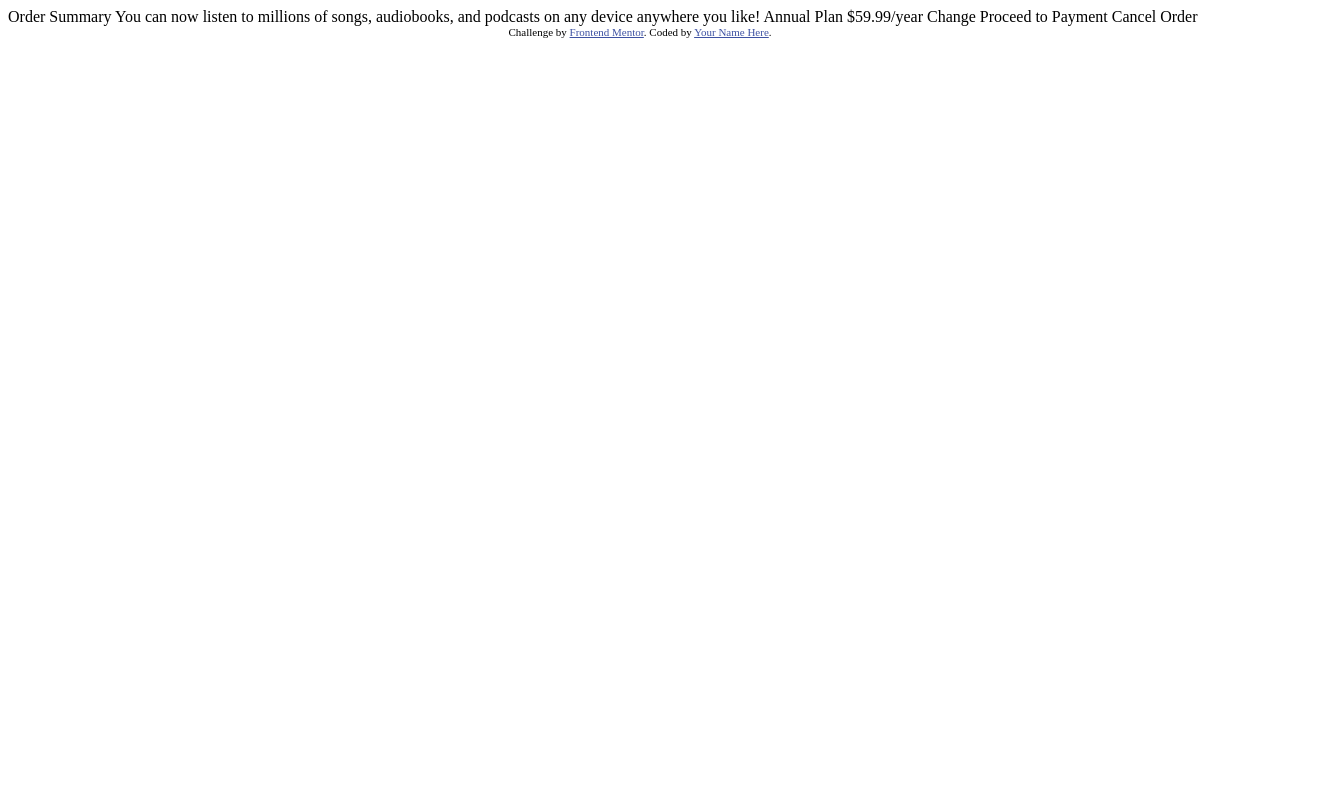
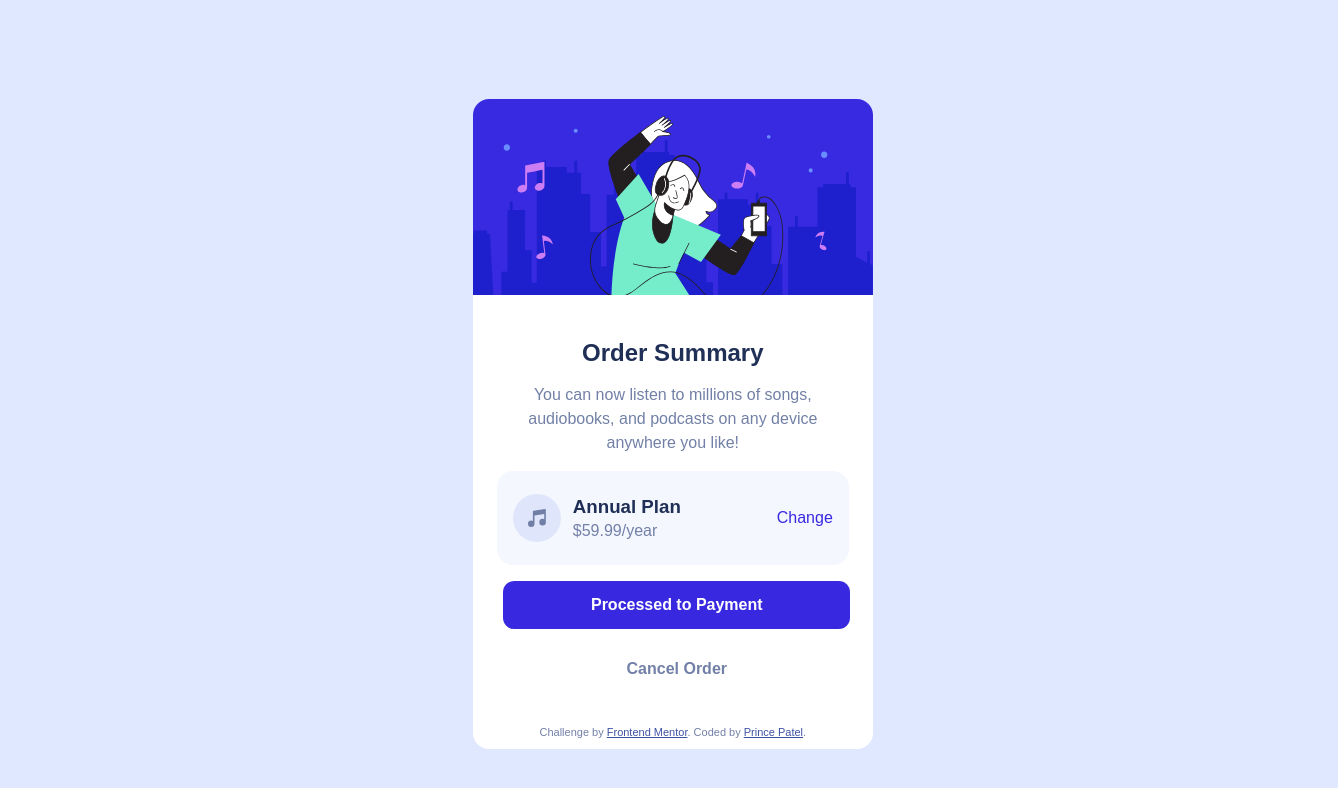
Before and after one commit to PrincePatel27/order-summary-component, a plain HTML site: page index.html in a window 1280 px wide. Shown: the whole page, 1338 px wide, since content can reach past the window. Drawn offline with Linux system fonts and the light colour scheme; a web font is replaced by a local one.

Commit message:
add css file

```diff
--- a/index.html
+++ b/index.html
@@ -1,37 +1,53 @@
 <!DOCTYPE html>
 <html lang="en">
+
 <head>
   <meta charset="UTF-8">
-  <meta name="viewport" content="width=device-width, initial-scale=1.0"> <!-- displays site properly based on user's device -->
+  <meta name="viewport" content="width=device-width, initial-scale=1.0">
+  <meta http-equiv="X-UA-Compatible" content="IE=edge">
+  <meta name="description" content="Order summary card component">
+  <title>Frontend Mentor | Order summary card</title>
+  <link rel="preconnect" href="https://fonts.googleapis.com">
+  <link rel="preconnect" href="https://fonts.gstatic.com" crossorigin>
+  <link href="https://fonts.googleapis.com/css2?family=Red+Hat+Mono:wght@500&display=swap" rel="stylesheet">
+  <link rel="icon" type="image/png" sizes="32x32" href="./images/favicon-32x32.png">
+  <link rel="stylesheet" href="styles.css">
+</head>
 
-  <link rel="icon" type="image/png" sizes="32x32" href="./images/favicon-32x32.png">
+<body>
+  <main class="contanier">
+    <img src="images/illustration-hero.svg" class="illustion-image" alt="illustration of hero">
 
-  <title>Frontend Mentor | Order summary card</title>
+    <div class="card-contanier">
+      <h1 class="title">Order Summary</h1>
+      <p class="description">You can now listen to millions of songs, audiobooks, and podcasts on any
+        device anywhere you like!</p>
 
-  <!-- Feel free to remove these styles or customise in your own stylesheet 👍 -->
-  <style>
-    .attribution { font-size: 11px; text-align: center; }
-    .attribution a { color: hsl(228, 45%, 44%); }
-  </style>
-</head>
-<body>
+      <div class="card-contanier-plan">
+        <img src="images/icon-music.svg" class="music-image" alt="Music Icon">
 
-  Order Summary
+        <div class="card-order-plan">
+          <h3>Annual Plan</h3>
+          <p>$59.99/year</p>
+        </div>
 
-  You can now listen to millions of songs, audiobooks, and podcasts on any
-  device anywhere you like!
+        <a href="#" class="card-change">Change</a>
+      </div>
 
-  Annual Plan
-  $59.99/year
+      <div class="btn">
+        <a href="#" class="btn-primary">Processed to Payment</a>
+        <a href="#" class="btn-secondary">Cancel Order</a>
+      </div>
 
-  Change
+    </div>
+    <footer class="attribution">
+      Challenge by
+      <a href="https://www.frontendmentor.io?ref=challenge" target="_blank">Frontend Mentor</a>.
+      Coded by <a href="#">Prince Patel</a>.
+    </footer>
 
-  Proceed to Payment
-  Cancel Order
+  </main>
 
-  <div class="attribution">
-    Challenge by <a href="https://www.frontendmentor.io?ref=challenge" target="_blank">Frontend Mentor</a>.
-    Coded by <a href="#">Your Name Here</a>.
-  </div>
 </body>
+
 </html>
--- /dev/null
+++ b/styles.css
@@ -0,0 +1,92 @@
+body{
+    font-family: "Red Hat Display", sans-serif;
+    font-size: 1rem;
+    color: hsl(224deg, 23%, 55%);
+    display: flex;
+    flex-direction: column;
+    justify-content: center;
+    align-items: center;
+    width: 100%;
+    min-height: 100vh;
+    padding: 1rem 1.55rem;
+    background: hsl(225deg, 100%, 94%)
+}
+.contanier{
+    background-color:hsl(0deg, 0%, 100%);
+    border-radius: 1rem;
+    width: 400px;
+    height: 650px;
+}
+.illustion-image{
+    border-top-left-radius: 1rem;
+    border-top-right-radius: 1rem;
+    width: 400px;
+
+}
+.card-contanier{
+    padding: 1.5rem;
+    text-align: center;
+}
+.title{
+    font-weight: 900;
+    color: hsl(223deg, 47%, 23%);
+    font-size: 1.5rem;
+}
+h3{
+    font-weight: 900;
+    color: hsl(223deg, 47%, 23%);
+}
+.description{
+    line-height: 1.5rem;
+    margin: 1rem;
+}
+.card-change{
+    text-decoration: none;
+    color:hsl(245deg, 75%, 52%) ;
+}
+.card-contanier-plan{
+    background-color: hsl(225deg, 100%, 98%);
+    padding: 1rem;
+    line-height: 0.25;
+    display: flex;
+    flex-direction: row;
+    justify-content: space-around;
+    align-items: center;
+    flex-wrap: wrap;
+    border-radius: 1rem;
+    gap: 0.75rem;
+}
+.card-order-plan{
+    flex-grow: 1;
+    text-align: left;
+}
+.btn-primary{
+    display: block;
+    margin: 1rem 1rem 0.5rem 0.4rem;
+    width: 85%;
+    color: hsl(0deg, 0%, 100%);
+    padding: 0.95rem 1.5rem;
+    background-color: hsl(245deg, 75%, 52%);
+    border-radius: 0.7rem;
+    font-weight: 700;
+    text-decoration: none;
+}
+.btn-secondary{
+    display: block;
+    margin: 1rem 1rem 0.5rem 0.4rem;
+    width: 85%;
+    font-weight: 700;
+    color:hsl(224deg, 23%, 55%);
+    padding: 0.95rem 1.5rem;
+    border-radius: 0.7rem;
+    background-color:hsl(0deg, 0%, 100%);
+    text-decoration: none;
+
+}
+.attribution {
+    font-size: 11px;
+    text-align: center;
+}
+.attribution a {
+    color: hsl(228, 45%, 44%);
+}
```
